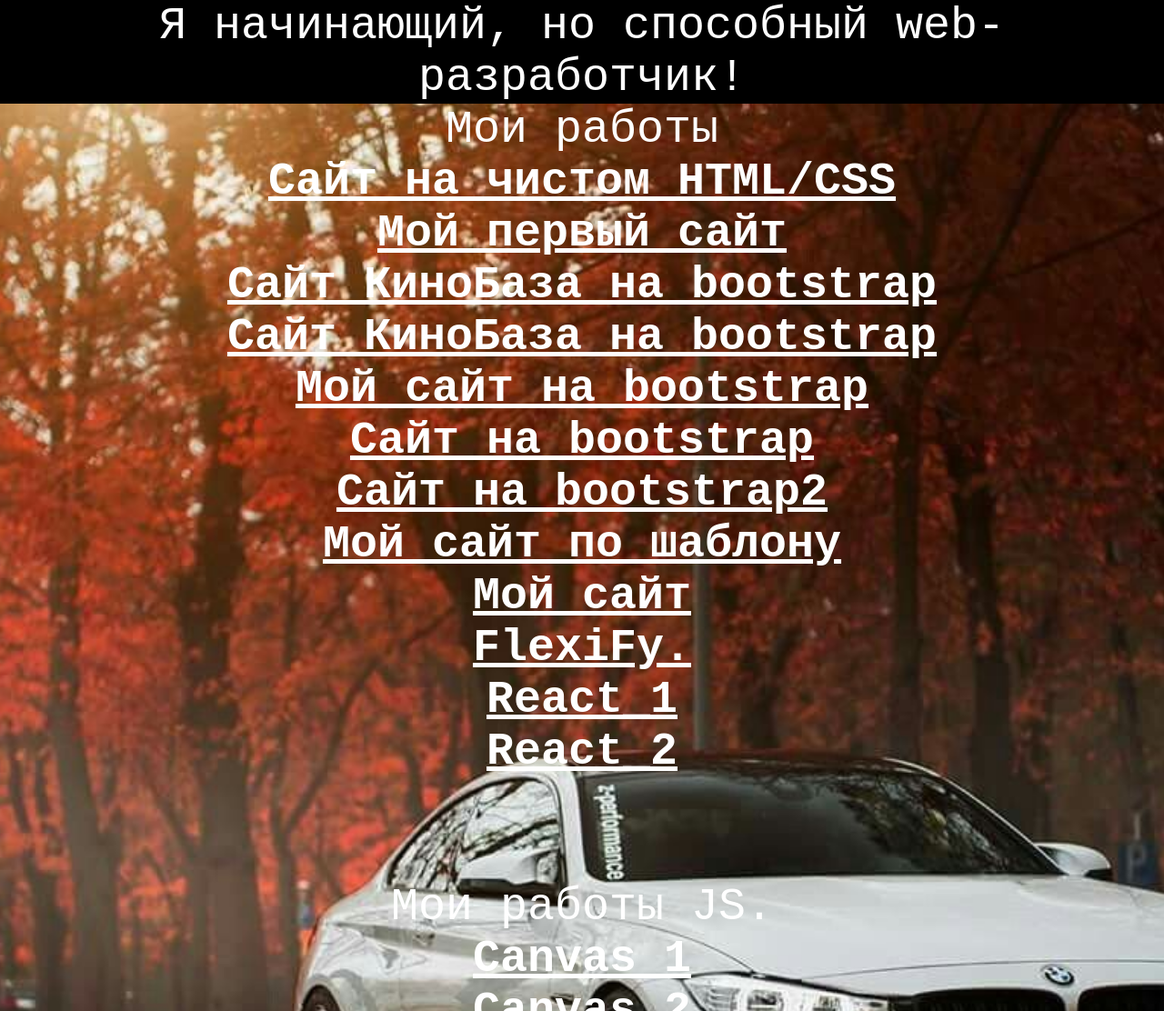
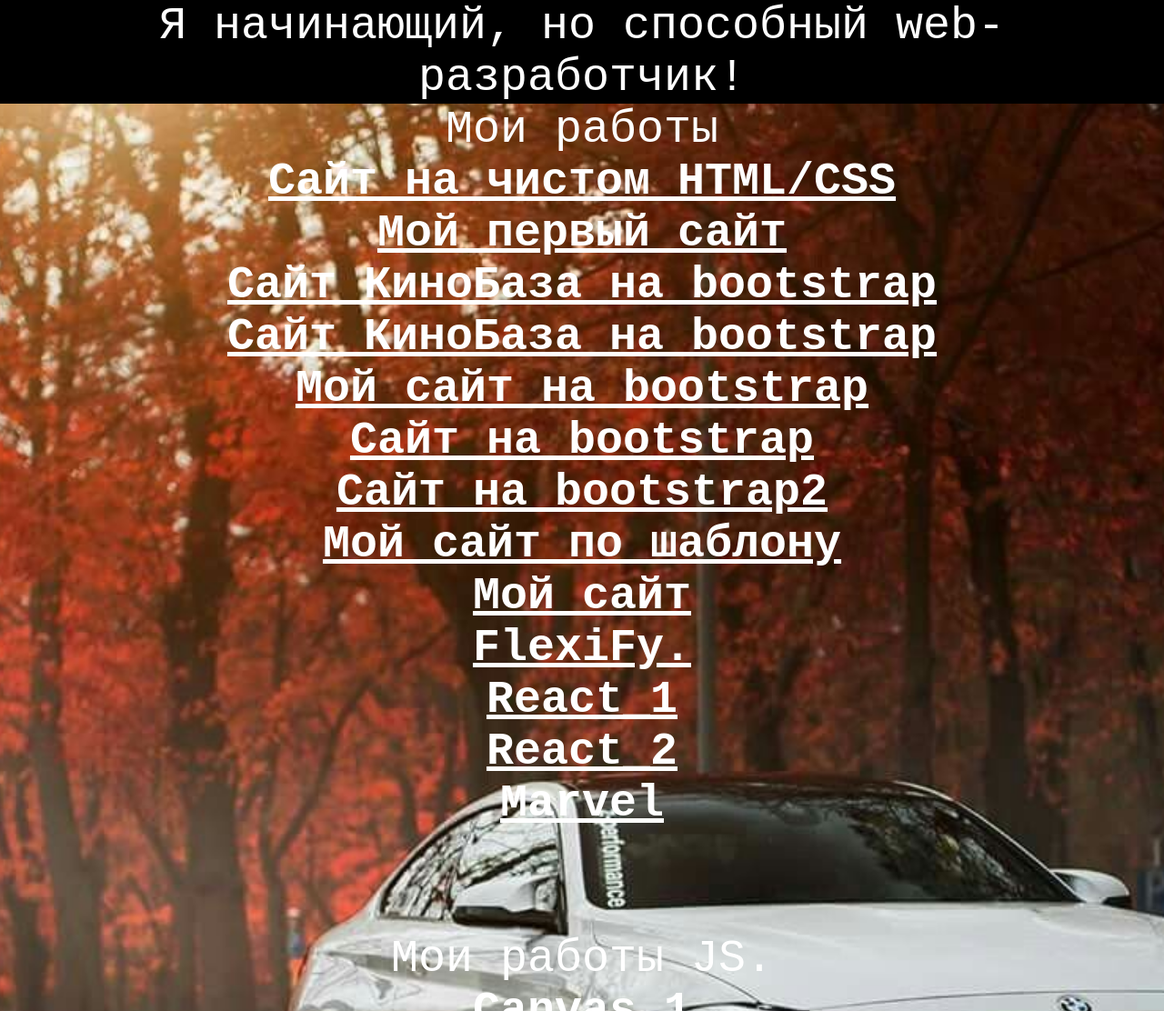
Before and after one commit to kichatik/kichatik.github.io, a plain HTML site: page index.html in a window 1280 px wide. Shown: the top 1112 px of the page at 91% size. Drawn offline with nearby package versions, Linux system fonts and the light colour scheme.

Commit message:
Update index.html

```diff
--- a/index.html
+++ b/index.html
@@ -25,6 +25,7 @@
             <p><a href="Landing+figma/index.html">FlexiFy.</a></p>
             <p><a href="todo/">React_1</a></p>
             <p><a href="gotapp/">React_2</a></p>
+            <p><a href="marvel/index.html">Marvel</a></p>
         </div>
         <br>
         <br>
```
